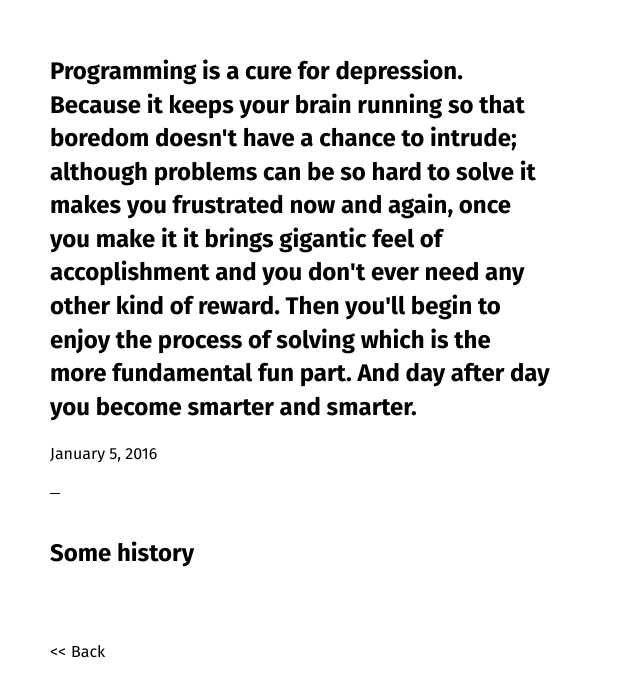
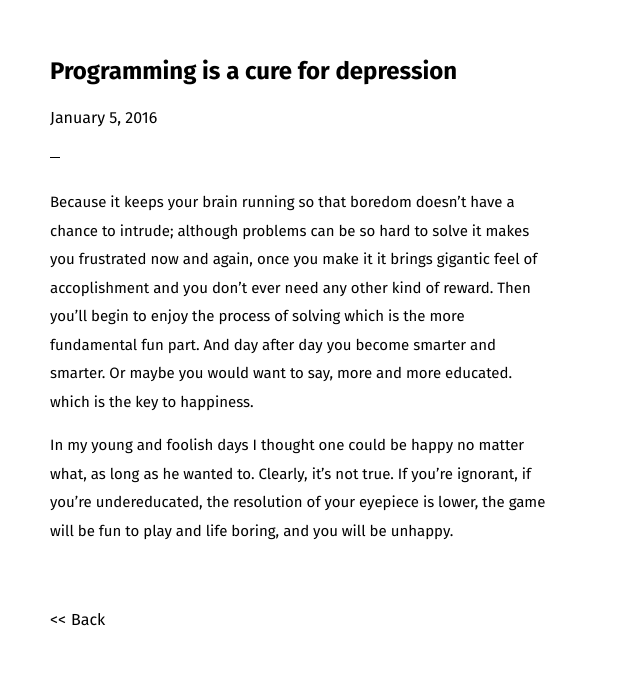
Before and after one commit to pocoapoco/pocoapoco.github.io, a Jekyll site: the page built from _posts/2016-01-05-test.md, in a window 1280 px wide. Shown: the top 697 px of the page, without its empty margins (0-640 px from the left). Built offline with Jekyll 4.4.1, drawn with Linux system fonts in a browser that asks for light colours.

Commit message:
updated test

```diff
--- a/_posts/2016-01-05-test.md
+++ b/_posts/2016-01-05-test.md
@@ -1,9 +1,8 @@
 ---
-title: Programming is a cure for depression. Because it keeps your brain running so that boredom doesn't have a chance to intrude; although problems can be so hard to solve it makes you frustrated now and again, once you make it it brings gigantic feel of accoplishment and you don't ever need any other kind of reward. Then you'll begin to enjoy the process of solving which is the more fundamental fun part. And day after day you become smarter and smarter.
+title: Programming is a cure for depression
 date: 2016-01-05 22:02
 ---
 
-## Some history
+Because it keeps your brain running so that boredom doesn't have a chance to intrude; although problems can be so hard to solve it makes you frustrated now and again, once you make it it brings gigantic feel of accoplishment and you don't ever need any other kind of reward. Then you'll begin to enjoy the process of solving which is the more fundamental fun part. And day after day you become smarter and smarter. Or maybe you would want to say, more and more educated. which is the key to happiness.
 
-
-[^1]: „Well honestly, anything mala enough will do! (๑•̀ㅂ•́)و“
+In my young and foolish days I thought one could be happy no matter what, as long as he wanted to. Clearly, it's not true. If you're ignorant, if you're undereducated, the resolution of your eyepiece is lower, the game will be fun to play and life boring, and you will be unhappy.
```
